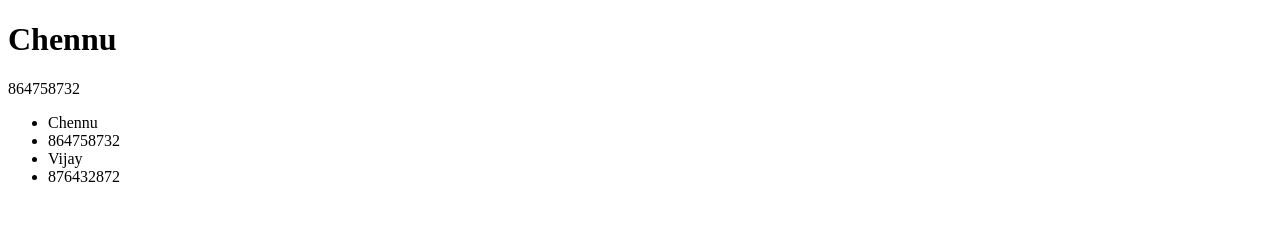
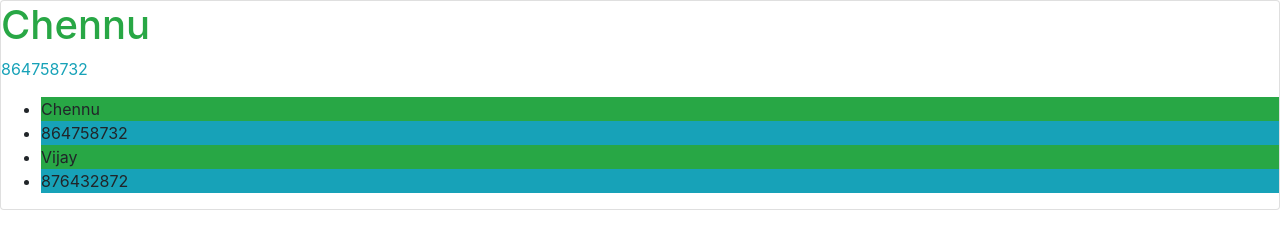
Before and after one commit to KoliparthiChennu/JavaScript-Nec, a plain HTML site: page index.html in a window 1280 px wide. Drawn offline with nearby package versions, Linux system fonts and the light colour scheme.

Commit message:
updated js files

```diff
--- a/index.html
+++ b/index.html
@@ -4,9 +4,13 @@
     <meta charset="UTF-8">
     <meta name="viewport" content="width=device-width, initial-scale=1.0">
     <title>Document</title>
+    <link rel="stylesheet" href="https://stackpath.bootstrapcdn.com/bootstrap/4.4.1/css/bootstrap.min.css" integrity="sha384-Vkoo8x4CGsO3+Hhxv8T/Q5PaXtkKtu6ug5TOeNV6gBiFeWPGFN9MuhOf23Q9Ifjh" crossorigin="anonymous">
+    <script src="https://code.jquery.com/jquery-3.4.1.slim.min.js" integrity="sha384-J6qa4849blE2+poT4WnyKhv5vZF5SrPo0iEjwBvKU7imGFAV0wwj1yYfoRSJoZ+n" crossorigin="anonymous"></script>
+<script src="https://cdn.jsdelivr.net/npm/popper.js@1.16.0/dist/umd/popper.min.js" integrity="sha384-Q6E9RHvbIyZFJoft+2mJbHaEWldlvI9IOYy5n3zV9zzTtmI3UksdQRVvoxMfooAo" crossorigin="anonymous"></script>
+<script src="https://stackpath.bootstrapcdn.com/bootstrap/4.4.1/js/bootstrap.min.js" integrity="sha384-wfSDF2E50Y2D1uUdj0O3uMBJnjuUD4Ih7YwaYd1iqfktj0Uod8GCExl3Og8ifwB6" crossorigin="anonymous"></script>
 </head>
 <body>
-    <div id = "root" class = "container">
+    <div id = "root">
 
     </div>
 </body>
--- a/js/fetchData.js
+++ b/js/fetchData.js
@@ -5,13 +5,14 @@ fetch('json/data.json')
     other(d.multipleData);
   })
   var root = document.getElementById("root");
+  root.setAttribute("class","card");
   function details(cse){
     var n = document.createElement("h1");
-    n.setAttribute("class","name");
+    n.setAttribute("class","text-success");
     n.textContent = cse.name;
     root.appendChild(n);
     var n1 = document.createElement("p");
-    n1.setAttribute("class","name");
+    n1.setAttribute("class","text-info");
     n1.textContent = cse.mobile;
     root.appendChild(n1);
   }
@@ -20,10 +21,12 @@ fetch('json/data.json')
     root.appendChild(ul);
     for(let i = 0; i < r.length; i++){
         var li = document.createElement("li");
+        li.setAttribute("class","bg-success");
         //li.style.fontSize = "20px";
         li.textContent = r[i].name;
         ul.appendChild(li);
         var li1 = document.createElement("li");
+        li1.setAttribute("class","bg-info");
         li1.textContent = r[i].mobile;
         ul.appendChild(li1);
     }
```
